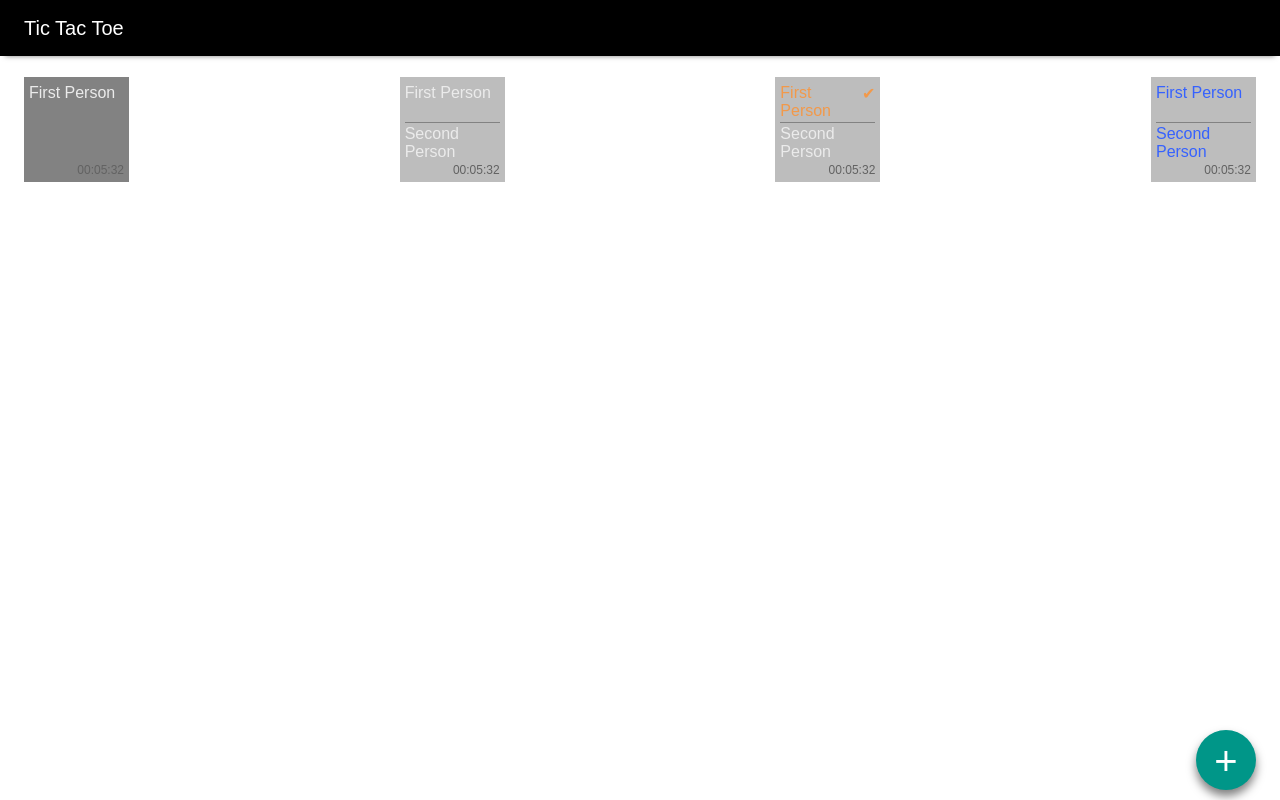
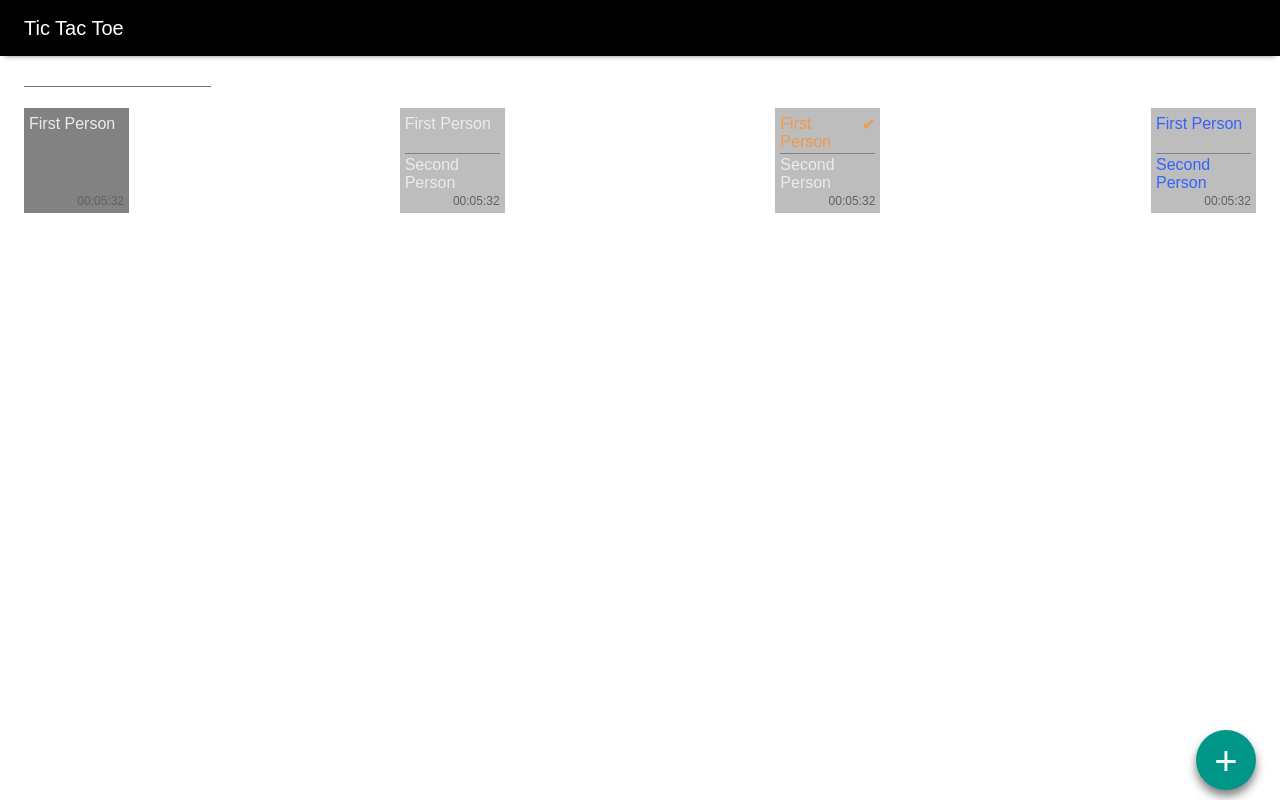
Before and after one commit to vomikay/tic-tac-toe, a React (Create React App) app: page / in a window 1280 px wide. Built offline with nearby package versions, Linux system fonts and the light colour scheme.

Commit message:
Добавлен ввод имени игрока

```diff
--- /dev/null
+++ b/src/components/PlayerNameInput.css
@@ -0,0 +1,14 @@
+.player-name-input {
+  margin-bottom: 10px;
+}
+
+.player-name-input__editor {
+  padding: 10px 5px 5px;
+  border: none;
+  border-bottom: 1px solid #757575;
+  background: none;
+}
+
+.player-name-input__editor:focus {
+  outline: none;
+}
--- /dev/null
+++ b/src/components/PlayerNameInput.tsx
@@ -0,0 +1,13 @@
+import React from "react";
+import "./PlayerNameInput.css";
+
+const PlayerNameInput: React.FC = () => {
+  return (
+    <div className="player-name-input">
+      <input className="player-name-input__editor" type="text" />
+      <span className="player-name-input__highlight"></span>
+    </div>
+  );
+};
+
+export default PlayerNameInput;
--- a/src/components/layouts/HomeLayout.tsx
+++ b/src/components/layouts/HomeLayout.tsx
@@ -2,10 +2,12 @@ import React from "react";
 import MainLayout from "./MainLayout";
 import GameListContainer from "../../containers/GameListContainer";
 import AddGameButton from "../AddGameButton";
+import PlayerNameInput from "../PlayerNameInput";
 
 const HomeLayout = () => {
   return (
     <MainLayout>
+      <PlayerNameInput />
       <GameListContainer />
       <AddGameButton />
     </MainLayout>
```
